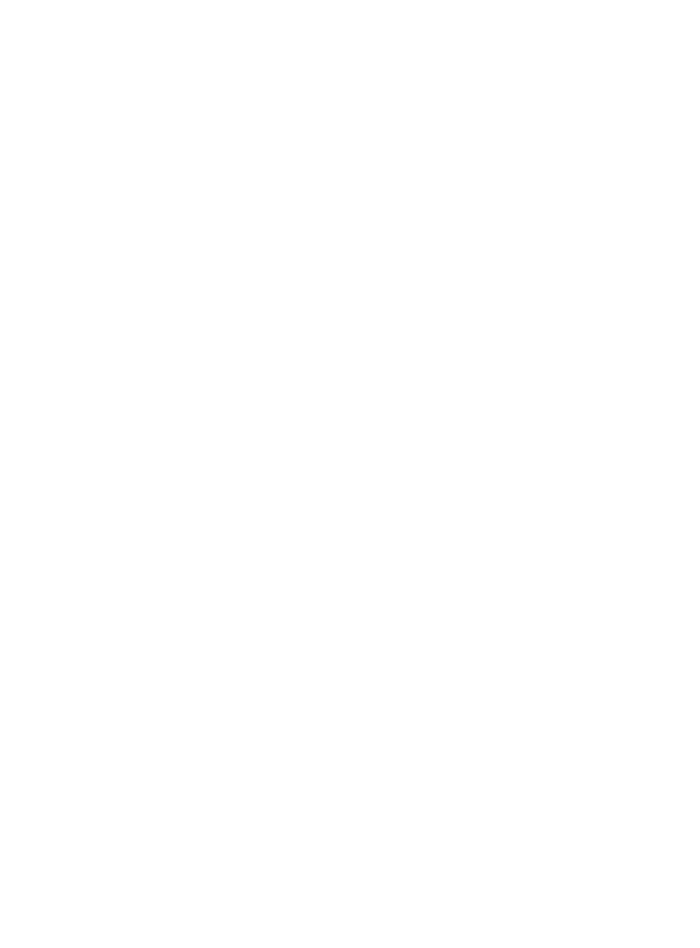
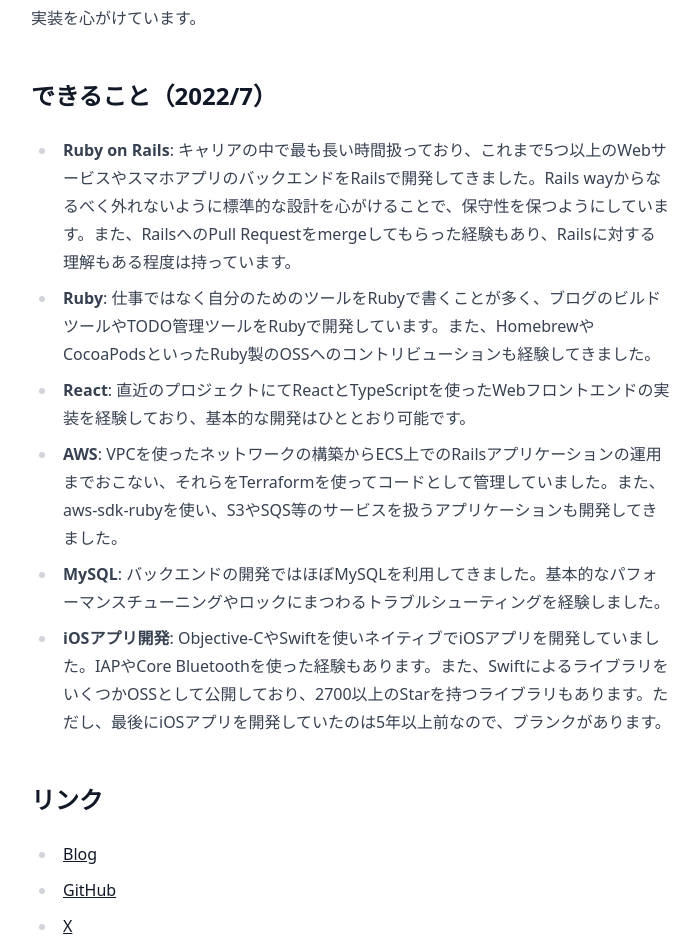
Before and after one commit to naoty/homepage, a Next.js app: page / in a window 1280 px wide. Shown: the part 280-1228 px from the top of the page, without its empty margins (289-989 px from the left). Before the commit the page ends 800 px from the top, so only its background shows below. Built offline with nearby package versions, Linux system fonts and the light colour scheme.

Commit message:
@tailwindcss/typographyをコンテンツに適用する

```diff
--- a/src/app/page.tsx
+++ b/src/app/page.tsx
@@ -1,9 +1,26 @@
 export default function Home() {
   return (
     <main className='col-start-2 row-start-2 container'>
-      <h1>Naoto Kaneko</h1>
-      <p>都内在住のプログラマーです。これまで10年以上スタートアップや大企業にてWebサービスやスマホアプリの開発/運用を携わってきました。</p>
-      <p>バックエンド、Webフロントエンド、スマホアプリの開発や、AWS上でのインフラ構築など幅広く経験があることが強みで、プロジェクトのスムーズな進行や保守しやすい設計・実装を心がけています。</p>
+      <article className='prose max-w-none'>
+        <h1>Naoto Kaneko</h1>
+        <p>都内在住のプログラマーです。これまで10年以上スタートアップや大企業にてWebサービスやスマホアプリの開発/運用を携わってきました。</p>
+        <p>バックエンド、Webフロントエンド、スマホアプリの開発や、AWS上でのインフラ構築など幅広く経験があることが強みで、プロジェクトのスムーズな進行や保守しやすい設計・実装を心がけています。</p>
+        <h2>できること（2022/7）</h2>
+        <ul>
+          <li><b>Ruby on Rails</b>: キャリアの中で最も長い時間扱っており、これまで5つ以上のWebサービスやスマホアプリのバックエンドをRailsで開発してきました。Rails wayからなるべく外れないように標準的な設計を心がけることで、保守性を保つようにしています。また、RailsへのPull Requestをmergeしてもらった経験もあり、Railsに対する理解もある程度は持っています。</li>
+          <li><b>Ruby</b>: 仕事ではなく自分のためのツールをRubyで書くことが多く、ブログのビルドツールやTODO管理ツールをRubyで開発しています。また、HomebrewやCocoaPodsといったRuby製のOSSへのコントリビューションも経験してきました。</li>
+          <li><b>React</b>: 直近のプロジェクトにてReactとTypeScriptを使ったWebフロントエンドの実装を経験しており、基本的な開発はひととおり可能です。</li>
+          <li><b>AWS</b>:  VPCを使ったネットワークの構築からECS上でのRailsアプリケーションの運用までおこない、それらをTerraformを使ってコードとして管理していました。また、aws-sdk-rubyを使い、S3やSQS等のサービスを扱うアプリケーションも開発してきました。</li>
+          <li><b>MySQL</b>: バックエンドの開発ではほぼMySQLを利用してきました。基本的なパフォーマンスチューニングやロックにまつわるトラブルシューティングを経験しました。</li>
+          <li><b>iOSアプリ開発</b>: Objective-CやSwiftを使いネイティブでiOSアプリを開発していました。IAPやCore Bluetoothを使った経験もあります。また、SwiftによるライブラリをいくつかOSSとして公開しており、2700以上のStarを持つライブラリもあります。ただし、最後にiOSアプリを開発していたのは5年以上前なので、ブランクがあります。</li>
+        </ul>
+        <h2>リンク</h2>
+        <ul>
+          <li><a href='https://blog.naoty.dev'>Blog</a></li>
+          <li><a href='https://github.com/naoty'>GitHub</a></li>
+          <li><a href='https://twitter.com'>X</a></li>
+        </ul>
+      </article>
     </main>
   )
 }
--- a/tailwind.config.ts
+++ b/tailwind.config.ts
@@ -21,6 +21,8 @@ const config: Config = {
       },
     },
   },
-  plugins: [],
+  plugins: [
+    require('@tailwindcss/typography'),
+  ],
 }
 export default config
```
Also changed, not shown: package.json (+6 -5 lines), 1 other file (tests, documents, lock files or other folders).
